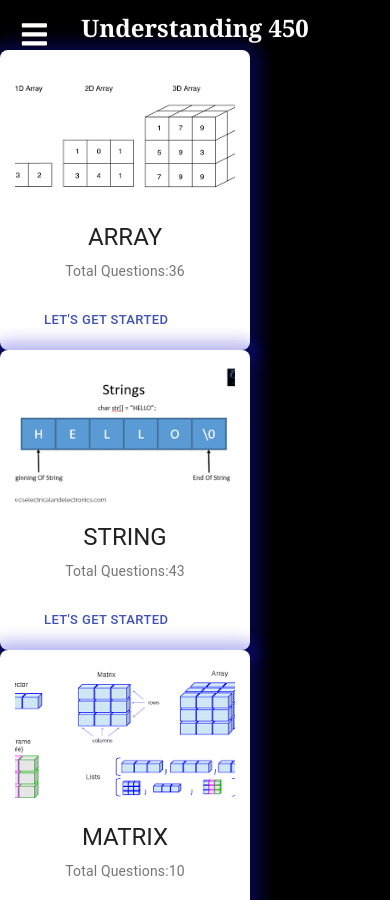
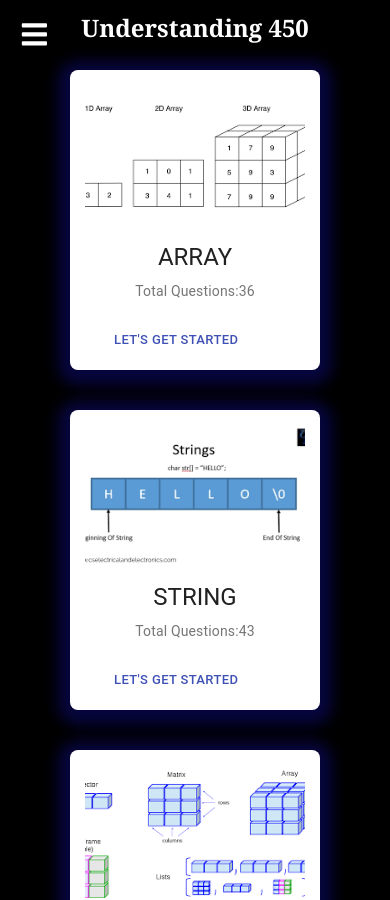
Before and after one commit to amanchauhan112/understanding450, a React (Create React App) app in the folder client/: page / in a window 390 px wide. Shown: the top 900 px of the page. Built offline with nearby package versions, Linux system fonts and the light colour scheme; no server answers; sample sign-in values are in the browser's storage.

Commit message:
changed styling for some classes

```diff
--- a/client/src/Components/Answers/answer.css
+++ b/client/src/Components/Answers/answer.css
@@ -12,3 +12,9 @@ border-radius:'50px 50px 50px 50px'
     font-size: 18px;
     font-family: 'Franklin Gothic Medium', 'Arial Narrow', Arial, sans-serif;
 }
+
+.code{
+    color:chartreuse ;
+    font-size: 20px;
+    font-family: 'Gill Sans', 'Gill Sans MT', Calibri, 'Trebuchet MS', sans-serif;
+}
--- a/client/src/Components/pages/style.css
+++ b/client/src/Components/pages/style.css
@@ -9,6 +9,34 @@
   border-radius: 10%;
   padding: 4%;
   /* color: aliceblue; */
+}
+.home_div{
+  width: 30%;
+  display:inline-flex;
+  margin: 12px;
+
+  justify-content: center;
+}
+
+@media screen and (max-width:950px) {
+  .home_div{
+    width: 40%;
+  display:inline-flex;
+  /* display:flex; */
+    margin: 20px;
+
+    justify-content: center;
+  }
+}
+
+@media screen and (max-width:500px) {
+  .home_div{
+    width: 80%;
+  display:inline-flex;
+    margin: 20px;
+
+    justify-content: center;
+  }
 }
 
 .heading {
@@ -45,6 +73,15 @@ h1{
   font-family: Georgia, 'Times New Roman', Times, serif;
 }
 
+.question{
+  color:black;
+}
+
+.answer_link{
+  color:rgb(107, 107, 255);
+  text-decoration:none;
+}
+
 .banner {
   background: rgba(0, 0, 0, 0.6);
   padding: 30px 20px;;
```
